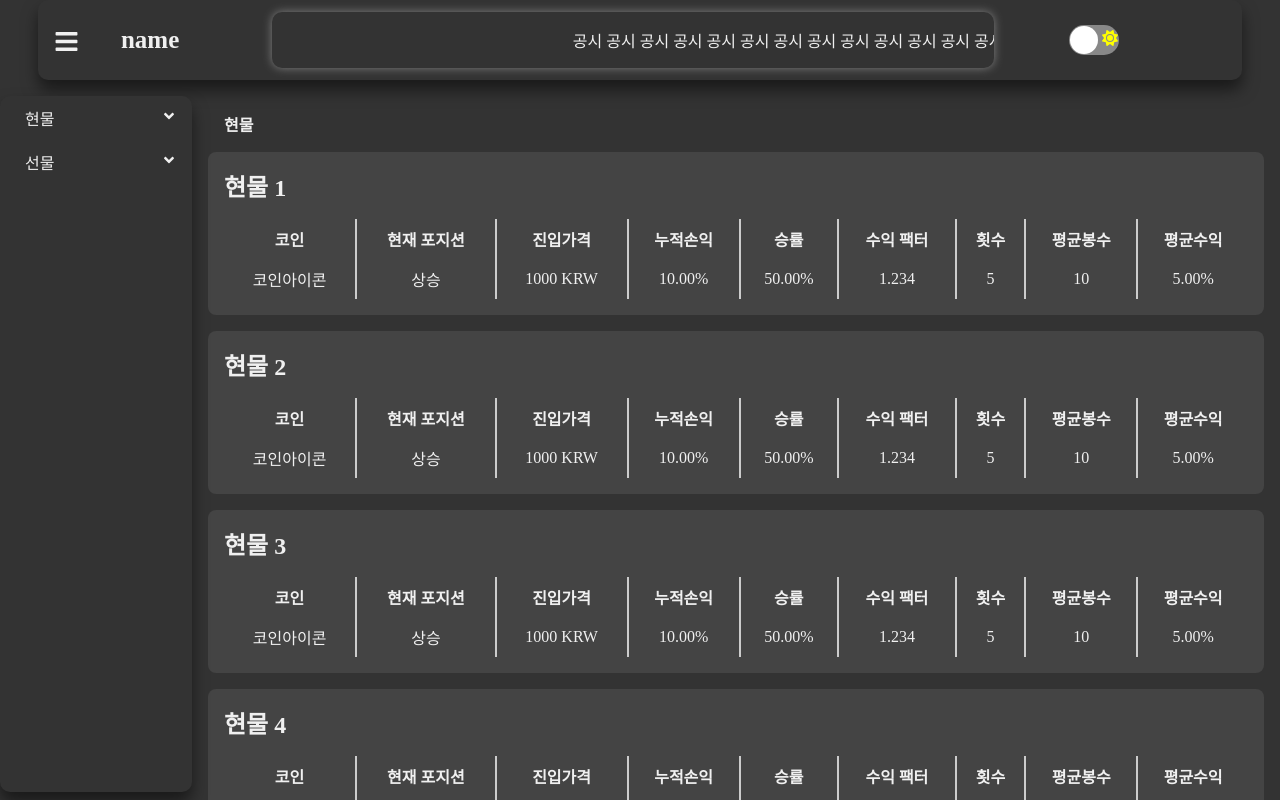
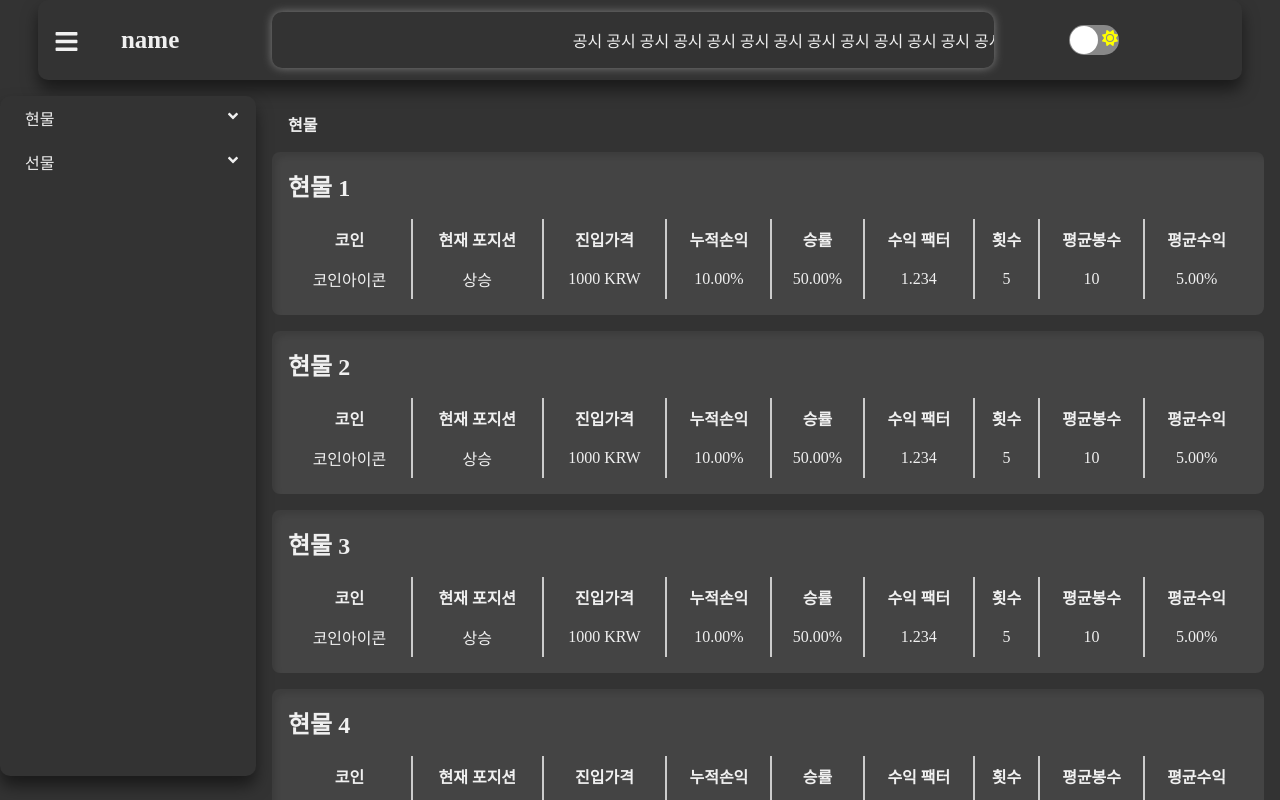
Before and after one commit to deenuit113/Tradin, a Next.js app in the folder coin/: page /spot in a window 1280 px wide. Built offline with nearby package versions, Linux system fonts and the light colour scheme.

Commit message:
Feat: modify page design

```diff
--- a/coin/src/components/units/Item.styles.tsx
+++ b/coin/src/components/units/Item.styles.tsx
@@ -15,7 +15,7 @@ export const MainContent = styled.div<{ sidebarOpen: boolean, darkMode: boolean
     flex-direction: column;
     justify-content: flex-start;
     align-items: flex-start;
-    margin-left: ${({ sidebarOpen }) => (sidebarOpen ? "15%" : "0")};
+    margin-left: ${({ sidebarOpen }) => (sidebarOpen ? "20%" : "0")};
     transition: width 0.3s ease, margin-left 0.3s ease;
     padding: 1rem;
     height: 90%;
@@ -72,6 +72,7 @@ export const WidgetContainer = styled.div<{ darkMode: boolean }>`
     background-color: ${({ darkMode }) => (darkMode ? '#ddd' : '#444')};
     padding: 1rem;
     border-radius: 8px;
+    box-shadow: inset 5px 5px 5px rgba(0, 0, 0, 0.1);
 `;
 
 export const WidgetHeader = styled.div<{ darkMode: boolean }>`
@@ -80,7 +81,7 @@ export const WidgetHeader = styled.div<{ darkMode: boolean }>`
     color: ${({ darkMode }) => (darkMode ? '#333' : '#f0f0f0')};
     margin-bottom: 1rem;
 
-    @media all and (min-width:359px) and (max-width: 699px) {
+    @media all and (min-width:359px) and (max-width: 799px) {
         font-size: 14px;
     }
 `;
@@ -93,13 +94,13 @@ export const WidgetTable = styled.table<{ darkMode: boolean }>`
     .title{
         font-weight: bolder;
 
-        @media all and (min-width:359px) and (max-width: 699px) {
+        @media all and (min-width:359px) and (max-width: 799px) {
             font-size: 11px;
         }
     }
 
     .value{
-        @media all and (min-width:359px) and (max-width: 699px) {
+        @media all and (min-width:359px) and (max-width: 799px) {
             font-size: 8px;
         }
     }
--- a/coin/src/components/units/Sidebar.styles.tsx
+++ b/coin/src/components/units/Sidebar.styles.tsx
@@ -1,8 +1,8 @@
 import styled from "@emotion/styled";
 
 export const Sidebar = styled.div<{ open: boolean, darkMode: boolean }>`
-    width: 15%;
-    height: 87vh;
+    width: 20%;
+    height: 85vh;
     box-shadow: 0 10px 16px rgba(0, 0, 0, 0.5);
     border-radius: 10px;
     background-color: ${({ darkMode }) => (darkMode ? '#f0f0f0' : '#333')};
--- a/coin/src/components/units/Sidebar.tsx
+++ b/coin/src/components/units/Sidebar.tsx
@@ -1,11 +1,10 @@
 import { useState } from "react";
-import { FaAngleDown } from "react-icons/fa";
+import { FaAngleDown, FaPlusCircle } from "react-icons/fa";
 import * as S from "./Sidebar.styles";
 import { useSidebar } from "../commons/SidebarContext";
 import { useRecoilState } from "recoil";
 import { darkMode } from "../commons/atoms";
 import { useRouter } from 'next/router';
-
 export default function SideBar(): JSX.Element {
     const [spotOpen, setSpotOpen] = useState(false);
     const [futuresOpen, setFuturesOpen] = useState(false);
@@ -18,11 +17,11 @@ export default function SideBar(): JSX.Element {
     const [isDarkMode, setIsDarkMode] = useRecoilState(darkMode);
 
     const onClickMoveToSpot = () => {
-        router.push('./spot');
+        router.push('/spot');
     };
 
     const onClickMoveToFutures = () => {
-        router.push('./futures');
+        router.push('/futures');
     };
 
     return (
@@ -43,6 +42,7 @@ export default function SideBar(): JSX.Element {
                             <S.MenuItem>현물 2</S.MenuItem>
                             <S.MenuItem>현물 3</S.MenuItem>
                             <S.MenuItem>현물 4</S.MenuItem>
+                            <S.MenuItem><FaPlusCircle/></S.MenuItem>
                         </S.SubMenu>
                     )}
                     <S.ItemContainer>
@@ -59,6 +59,7 @@ export default function SideBar(): JSX.Element {
                             <S.MenuItem>선물 2</S.MenuItem>
                             <S.MenuItem>선물 3</S.MenuItem>
                             <S.MenuItem>선물 4</S.MenuItem>
+                            <S.MenuItem><FaPlusCircle/></S.MenuItem>
                         </S.SubMenu>
                     )}
                 </S.Menu>
--- a/coin/src/components/units/main.styles.tsx
+++ b/coin/src/components/units/main.styles.tsx
@@ -10,7 +10,7 @@ export const Container = styled.div<{ darkMode: boolean }>`
 `;
 
 export const MainContent = styled.div<{ sidebarOpen: boolean, darkMode: boolean }>`
-    width: ${({ sidebarOpen }) => (sidebarOpen ? "90%" : "100%")};
+    width: ${({ sidebarOpen }) => (sidebarOpen ? "80%" : "100%")};
     display: flex;
     flex-wrap: wrap;
     justify-content: flex-start;
```
